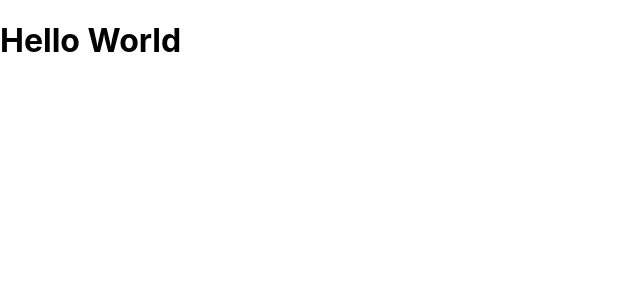
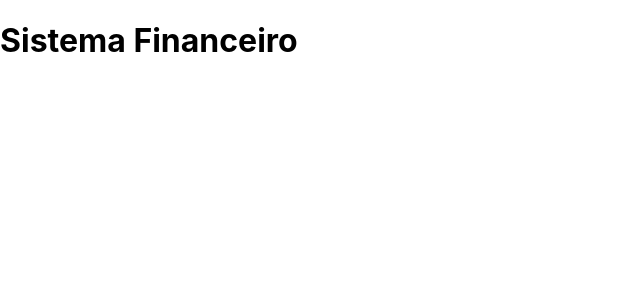
Before and after one commit to gemaquejr/react-expense-manager, a React (Create React App) app: page / in a window 1280 px wide. Shown: the top 300 px of the page, without its empty margins (0-640 px from the left). Built offline with nearby package versions, Linux system fonts and the light colour scheme.

Commit message:
Adiciona padrão de App.tsx em App.styles.ts
Signed-off-by: gemaquejr <gemaquejr@hotmail.com>

```diff
--- /dev/null
+++ b/src/App.styles.ts
@@ -0,0 +1,9 @@
+import styled from "styled-components";
+
+export const Container = styled.div``;
+
+export const Header = styled.div``;
+
+export const HeaderText = styled.h1``;
+
+export const Body = styled.div``;
--- a/src/App.tsx
+++ b/src/App.tsx
@@ -1,8 +1,17 @@
+import * as C from './App.styles';
+
 const App = () => {
   return (
-    <div>
-      <h1>Hello World</h1>
-    </div>
+    <C.Container>
+      <C.Header>
+        <C.HeaderText>
+          Sistema Financeiro
+        </C.HeaderText>
+      </C.Header>
+      <C.Body>
+
+      </C.Body>
+    </C.Container>
   );
 }
 
```
